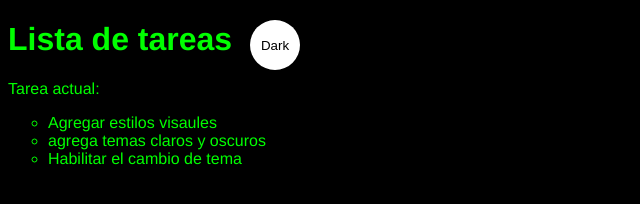
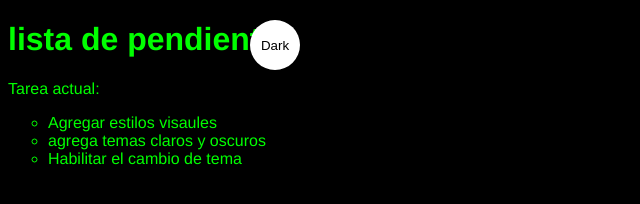
Before and after one commit to afrocha94-maker/ingdesoftware, a plain HTML site: page index.html in a window 1280 px wide. Shown: the whole page, without its empty margins (0-640 px from the left). Drawn offline with Linux system fonts and the light colour scheme.

Commit message:
cambio titulo

```diff
--- a/index.html
+++ b/index.html
@@ -8,7 +8,7 @@
     <link rel="stylesheet" href="main.css">
 </head>
 <body class="dark-theme">
-    <h1>Lista de tareas</h1>
+    <h1>lista de pendientes</h1>
     <p id="msg">Tarea actual:</p>
     <ul>
         <li class="List">Agregar estilos visaules</li>
```
